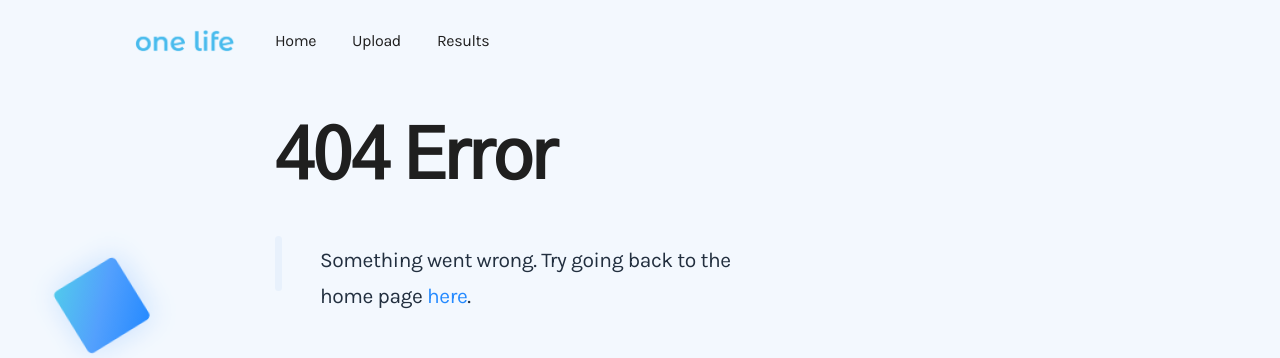
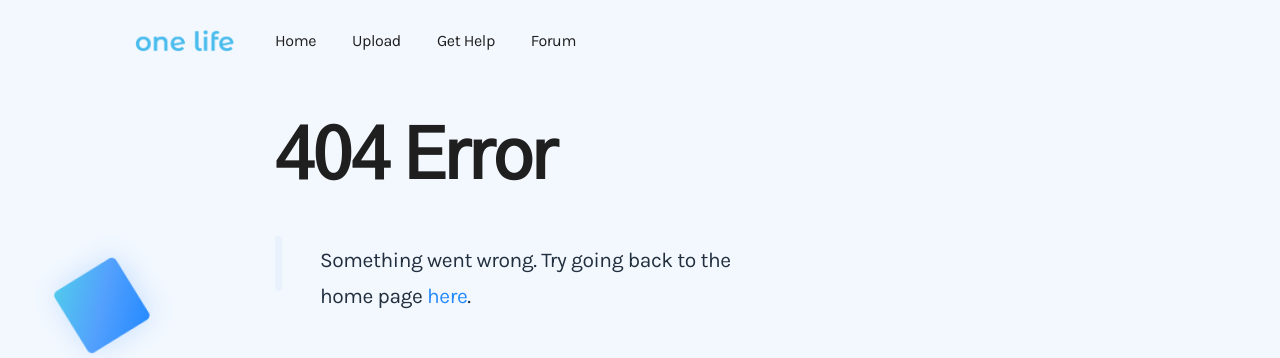
Before and after one commit to vgadodia/OneLife, a Flask app: page /404 in a window 1280 px wide. Shown: the top 358 px of the page. Run offline with Flask 2, Linux system fonts and the light colour scheme; parts of the project's set-up code (start-up, migrations or seed data) failed here and were passed over; some libraries are stand-ins or nearby versions.

Commit message:
updated fixes

```diff
--- a/app/templates/404.html
+++ b/app/templates/404.html
@@ -39,11 +39,14 @@
                     <div class="main-navigation">
                         <ul class="main-menu">
                             <li class="menu-item">
-                          <a href="/" >Home</a>
+                              <a href="/">Home</a>
                             </li>
                             <li class="menu-item"><a href="/upload">Upload</a></li>
                             <li class="menu-item">
-                          <a href="/results">Results</a>
+                              <a href="/gethelp">Get Help</a>
+                            </li>
+                            <li class="menu-item">
+                              <a href="/forum">Forum</a>
                             </li>
                           </ul>
                     </div>
```
Also changed, not shown: 2 other files. Lines whose indentation alone changed are shown as unchanged.
